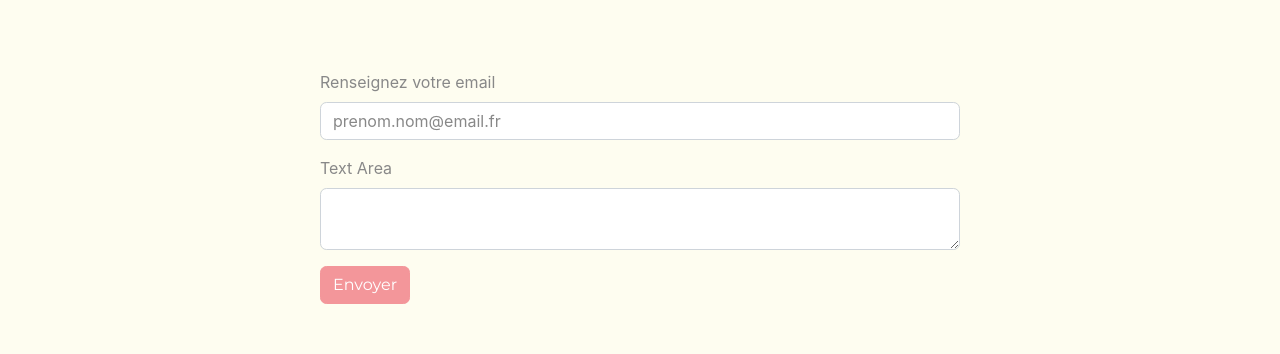
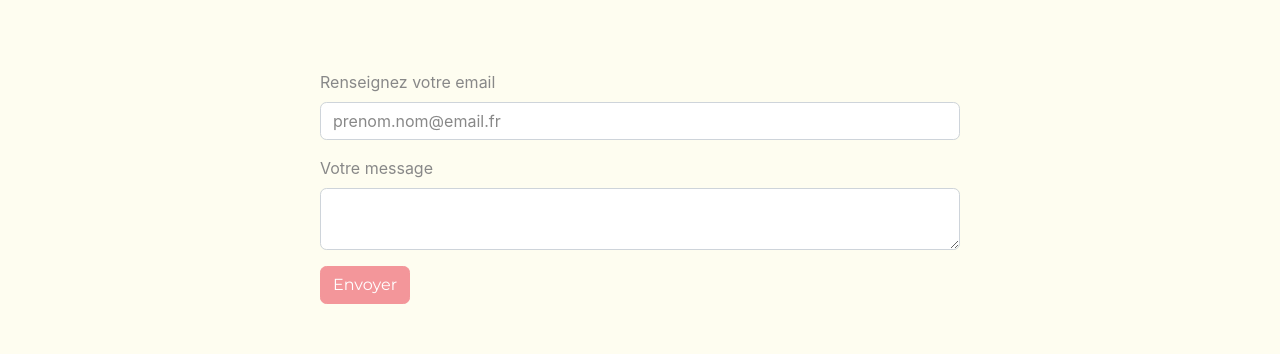
Before and after one commit to Zesysy/my-web-site, a Next.js app: page /contact in a window 1280 px wide. Shown: the part 189-543 px from the top of the page. Built offline with nearby package versions, Linux system fonts and the light colour scheme.

Commit message:
refacto the contact part and comment

```diff
--- a/components/ContactForm.jsx
+++ b/components/ContactForm.jsx
@@ -1,14 +1,31 @@
-import { Button, Form, FormGroup, Label, Input } from "reactstrap";
+import { Button, Form } from "reactstrap";
 import { useState } from "react";
+import InputCustom from "./utils/Input";
 
 const encode = data => {
   return Object.keys(data)
     .map(key => encodeURIComponent(key) + "=" + encodeURIComponent(data[key]))
     .join("&");
-};
+}; // allows to transform special characters of an url
 
 const ContactForm = () => {
-  const [contact, setContact] = useState({ email: "", text: "" });
+  const [contact, setContact] = useState({ email: "", text: "" }); //initiation of a report with two empty keys
+
+  const items = [
+    {
+      label: "Renseignez votre email",
+      type: "email",
+      name: "email",
+      value: contact.email,
+      placeholder: "prenom.nom@email.fr"
+    },
+    {
+      label: "Votre message",
+      type: "textarea",
+      name: "text",
+      value: contact.text
+    }
+  ];
 
   const handleSubmit = e => {
     fetch("/", {
@@ -18,44 +35,29 @@ const ContactForm = () => {
     })
       .then(() => alert("Success!"))
       .catch(error => alert(error));
-    console.log(contact.email);
-    console.log(contact.text);
-
     e.preventDefault();
-  };
+  }; //post request use recommend by netlify to send the recovered data
 
   const handleChange = ({ currentTarget }) => {
     const { value, name } = currentTarget;
     setContact({ ...contact, [name]: value });
-  };
+  }; // modifies the state by destructuring the data
 
   return (
     <>
       <section className="flexFormContact ">
         <Form onSubmit={e => handleSubmit(e)} style={{ width: "40rem" }}>
-          <FormGroup>
-            <Label for="exampleEmail">Renseignez votre email</Label>
-            <Input
-              type="email"
-              name="email"
-              id="exampleEmail"
-              value={contact.email}
-              onChange={handleChange}
-              placeholder="prenom.nom@email.fr"
-              required
+          {items.map((item, key) => (
+            <InputCustom
+              label={item.label}
+              type={item.type}
+              name={item.name}
+              value={item.value}
+              handleChange={handleChange}
+              placeholder={item.placeholder}
+              key={key}
             />
-          </FormGroup>
-          <FormGroup>
-            <Label for="exampleText">Text Area</Label>
-            <Input
-              type="textarea"
-              name="text"
-              id="exampleText"
-              value={contact.text}
-              onChange={handleChange}
-              required
-            />
-          </FormGroup>
+          ))}
 
           <Button type="submit">Envoyer</Button>
         </Form>
--- /dev/null
+++ b/components/utils/Input.jsx
@@ -0,0 +1,36 @@
+import { FormGroup, Label, Input } from "reactstrap";
+import PropTypes from "prop-types";
+
+const InputCustom = ({
+  label,
+  type,
+  name,
+  value,
+  handleChange,
+  placeholder
+}) => {
+  return (
+    <FormGroup>
+      <Label>{label}</Label>
+      <Input
+        type={type}
+        name={name}
+        value={value}
+        onChange={handleChange}
+        placeholder={placeholder}
+        required
+      />
+    </FormGroup>
+  );
+};
+
+InputCustom.propTypes = {
+  label: PropTypes.string.isRequired,
+  type: PropTypes.string.isRequired,
+  name: PropTypes.string.isRequired,
+  value: PropTypes.string.isRequired,
+  handleChange: PropTypes.func.isRequired,
+  placeholder: PropTypes.string
+};
+
+export default InputCustom;
--- a/components/utils/NetlifyFormHidden.jsx
+++ b/components/utils/NetlifyFormHidden.jsx
@@ -1,6 +1,6 @@
 const NetlifyFormHidden = () => {
   return (
-    <form
+    <form // a hidden form which allows netlify by analyzing the html to manage the sent forms
       name="contact"
       data-netlify="true"
       netlify-honeypot="bot-field"
--- a/next.config.js
+++ b/next.config.js
@@ -1,8 +1,5 @@
 const withCSS = require("@zeit/next-css");
 function HACK_removeMinimizeOptionFromCssLoaders(config) {
-  console.warn(
-    "HACK: Removing `minimize` option from `css-loader` entries in Webpack config"
-  );
   config.module.rules.forEach(rule => {
     if (Array.isArray(rule.use)) {
       rule.use.forEach(u => {
```
